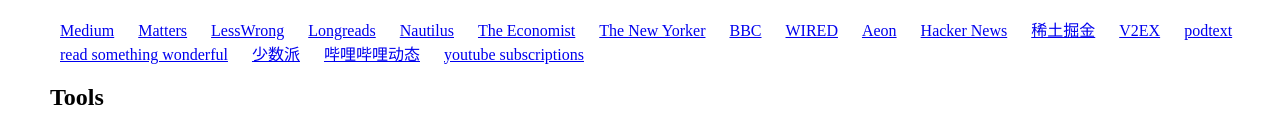
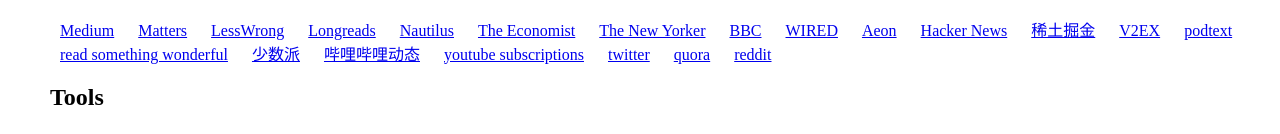
Before and after one commit to shellingfff/shellingfff.github.io, a plain HTML site: page index.html in a window 1280 px wide. Shown: the part 233-367 px from the top of the page. Drawn offline with Linux system fonts and the light colour scheme.

Commit message:
Add reddit and quora

```diff
--- a/index.html
+++ b/index.html
@@ -67,6 +67,12 @@
         <a href="https://t.bilibili.com/">哔哩哔哩动态</a>
 
         <a href="https://www.youtube.com/feed/subscriptions">youtube subscriptions</a>
+
+        <a href="https://twitter.com/home">twitter</a>
+
+        <a href="https://www.quora.com/">quora</a>
+
+        <a href="https://www.reddit.com/">reddit</a>
 
         <h2>Tools</h2>
 
```
